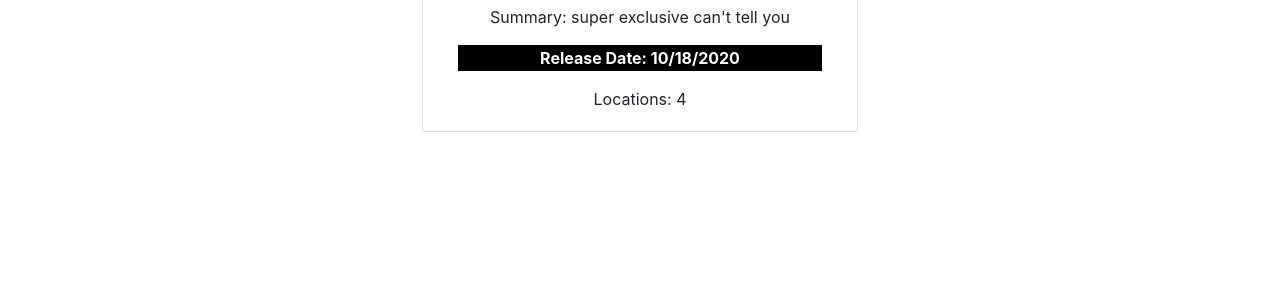
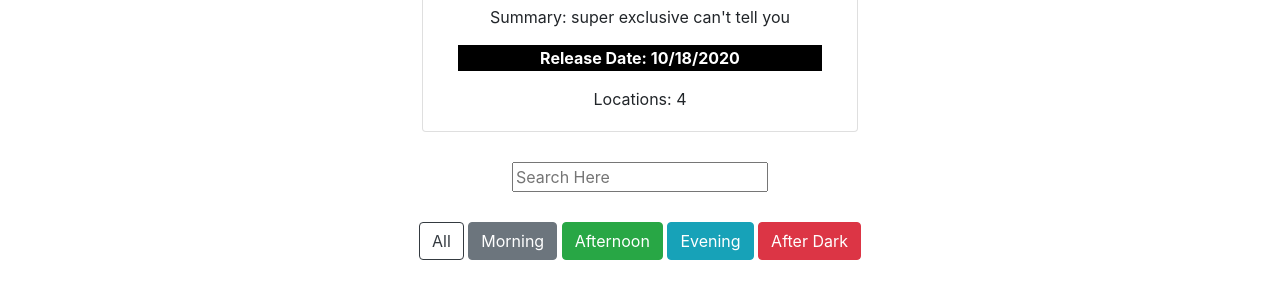
Before and after one commit to HeathJHMoore/shotz, a website built with webpack: page src/index.html in a window 1280 px wide. Shown: the part 354-652 px from the top of the page. Built offline with nearby package versions, Linux system fonts and the light colour scheme; files whose address does not match are found by name.

Commit message:
added buttons

```diff
--- a/src/index.html
+++ b/src/index.html
@@ -10,6 +10,18 @@
   <div id="app">
     <div id="movies" class="row d-flex justify-content-around">
     </div>
+    <div id="filters" class="d-flex flex-column align-items-center">
+      <div style="margin: 30px 0px 15px 0px;">
+        <input type="text" placeholder="Search Here">
+      </div>
+      <div style="margin: 15px;">
+        <button id="all" class="btn btn-outline-dark">All</button>
+        <button id="morning" class="btn btn-secondary">Morning</button>
+        <button id="afternoon" class="btn btn-success">Afternoon</button>
+        <button id="evening" class="btn btn-info">Evening</button>
+        <button id="dark" class="btn btn-danger">After Dark</button>
+      </div>
+    </div>
     <div id="locations" class="row d-flex justify-content-around"></div>
   </div>
 </body>
```
